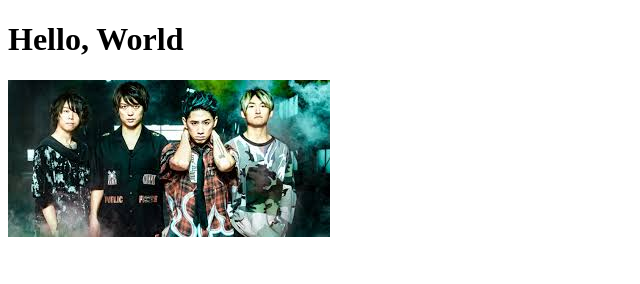
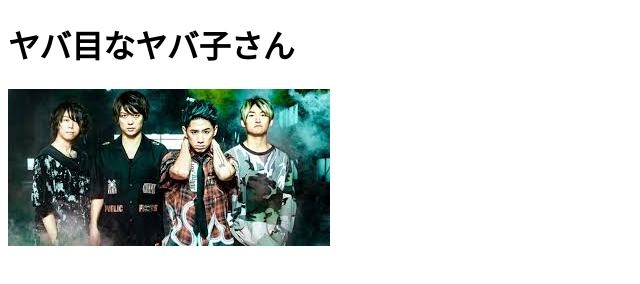
Before and after one commit to taka1995/yueru, a plain HTML site: page app/templates/index.html in a window 1280 px wide. Shown: the whole page, without its empty margins (0-640 px from the left). Drawn offline with Linux system fonts and the light colour scheme; files whose address does not match are found by name.

Commit message:
Update index.html

```diff
--- a/app/templates/index.html
+++ b/app/templates/index.html
@@ -5,7 +5,7 @@
 </head>
 <body>
 
-  <h1>Hello, World</h1>
+  <h1>ヤバ目なヤバ子さん</h1>
   <img src="/static/images/ダウンロード.jpeg" alt="HW">
 
 </body>
```
